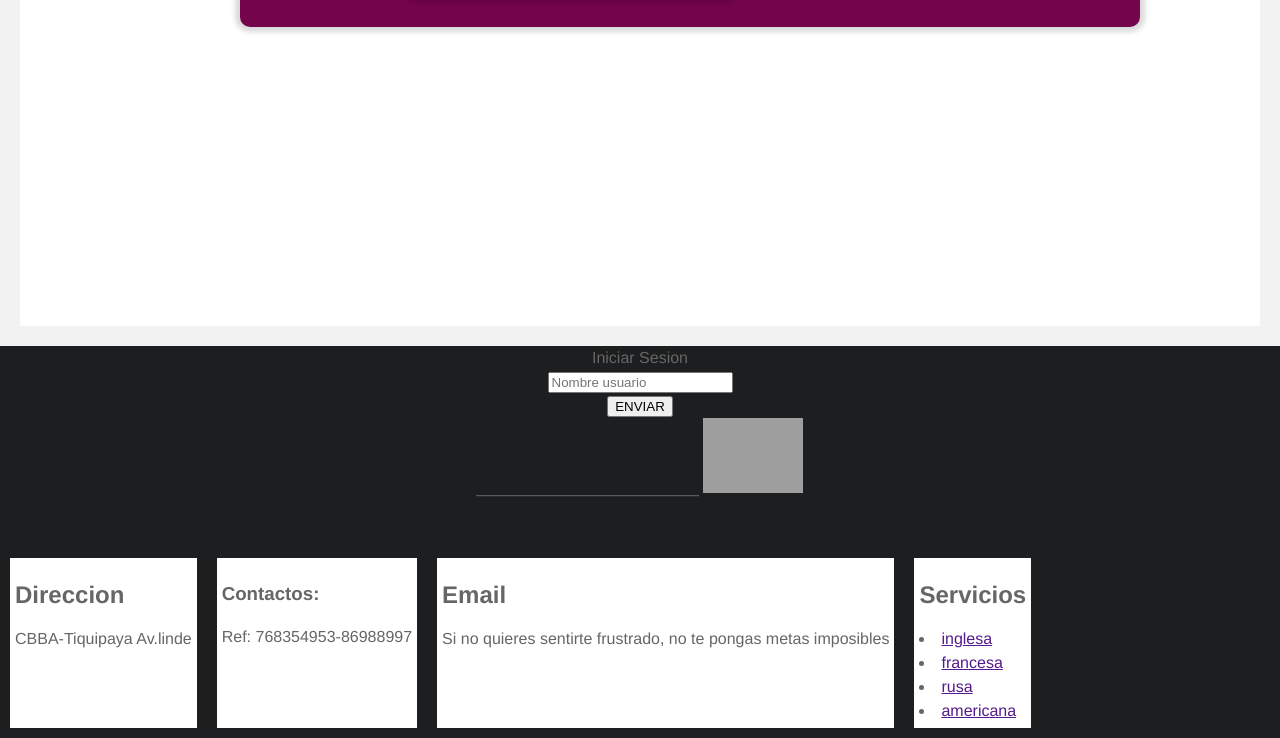
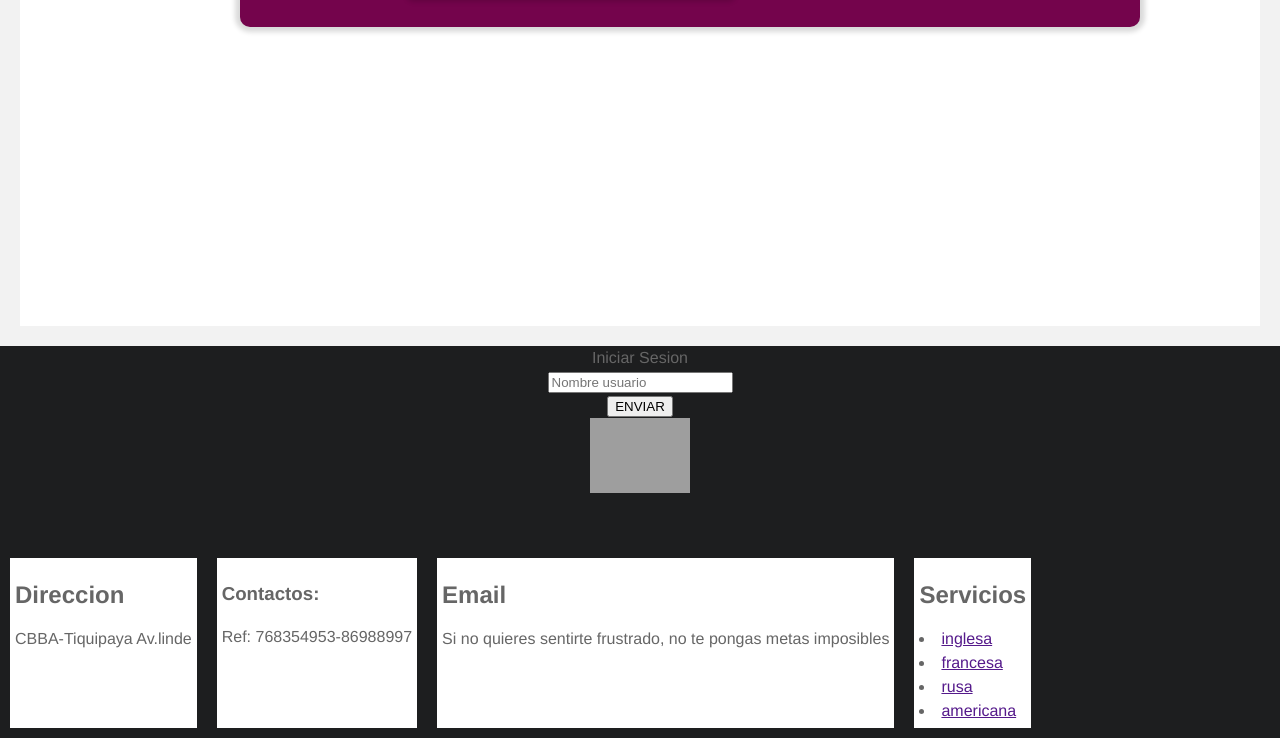
Before and after one commit to VICTORIAFV/segundoParcialExamen, a plain HTML site: page index.html in a window 1280 px wide. Shown: the part 1066-1804 px from the top of the page. Drawn offline with Linux system fonts and the light colour scheme; grey boxes are pictures that could not be loaded; a script that the page names is missing.

Commit message:
Update index.html

```diff
--- a/index.html
+++ b/index.html
@@ -117,7 +117,7 @@
 		<br>
 		<button>ENVIAR</button>
 		<br>
-		<a >_________________________</a>
+
 
 				<img class="logoPiePagina" src="22.jpg" width="100px" height="200px">
 
```
